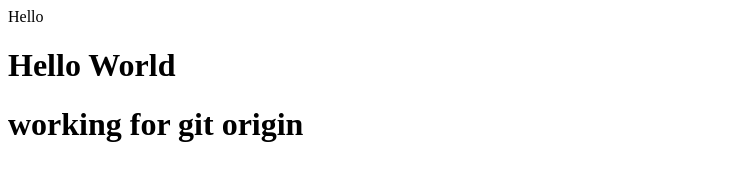
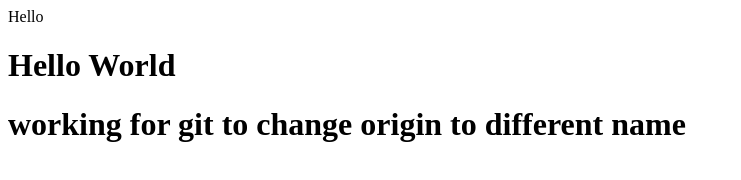
Before and after one commit to manasvikom/Practice, a plain HTML site: page index.html in a window 1280 px wide. Shown: the whole page, without its empty margins (0-741 px from the left). Drawn offline with Linux system fonts and the light colour scheme.

Commit message:
Add new push name

```diff
--- a/index.html
+++ b/index.html
@@ -1,3 +1,3 @@
 <p>Hello</p>
 <h1>Hello World</h1>
-<h1>working for git origin</h1>
+<h1>working for git to change origin to different name</h1>
```
